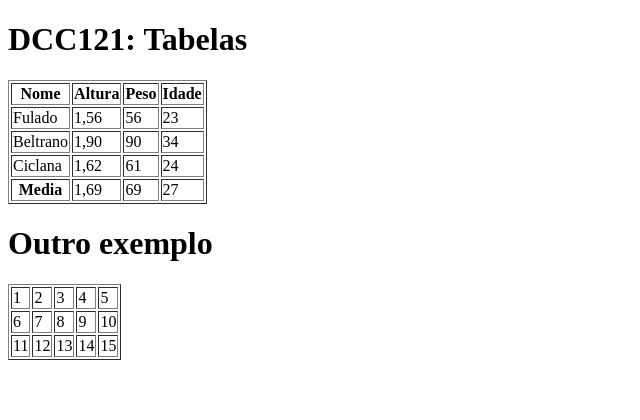
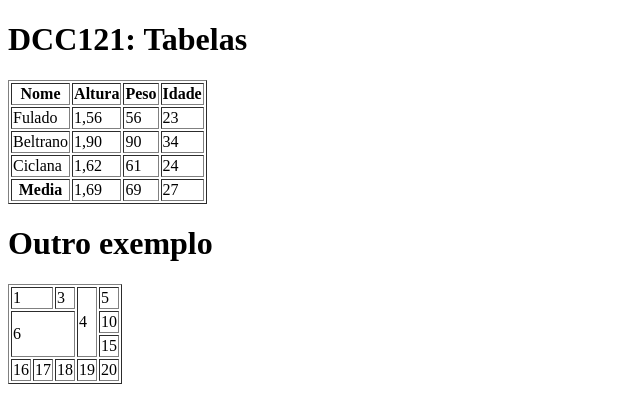
Before and after one commit to ufjf-dcc121/ufjf-dcc121-2022-1-atv2-emanuellesilva, a plain HTML site: page tabela.html in a window 1280 px wide. Shown: the whole page, without its empty margins (0-640 px from the left). Drawn offline with Linux system fonts and the light colour scheme.

Commit message:
Exemplo de mesclagem

```diff
--- a/tabela.html
+++ b/tabela.html
@@ -53,25 +53,24 @@
     <table border = "1">
         <tbody>
             <tr>
-                <td>1</td>
-                <td>2</td>
+                <td colspan="2">1</td>
                 <td>3</td>
-                <td>4</td>
+                <td rowspan="3">4</td>
                 <td>5</td>
             </tr>
             <tr>
-                <td>6</td>
-                <td>7</td>
-                <td>8</td>
-                <td>9</td>
+                <td colspan="3" rowspan="2">6</td>
                 <td>10</td>
             </tr>
             <tr>
-                <td>11</td>
-                <td>12</td>
-                <td>13</td>
-                <td>14</td>
                 <td>15</td>
+            </tr>
+            <tr>
+                <td>16</td>
+                <td>17</td>
+                <td>18</td>
+                <td>19</td>
+                <td>20</td>
             </tr>
         </tbody>
     </table>
```
